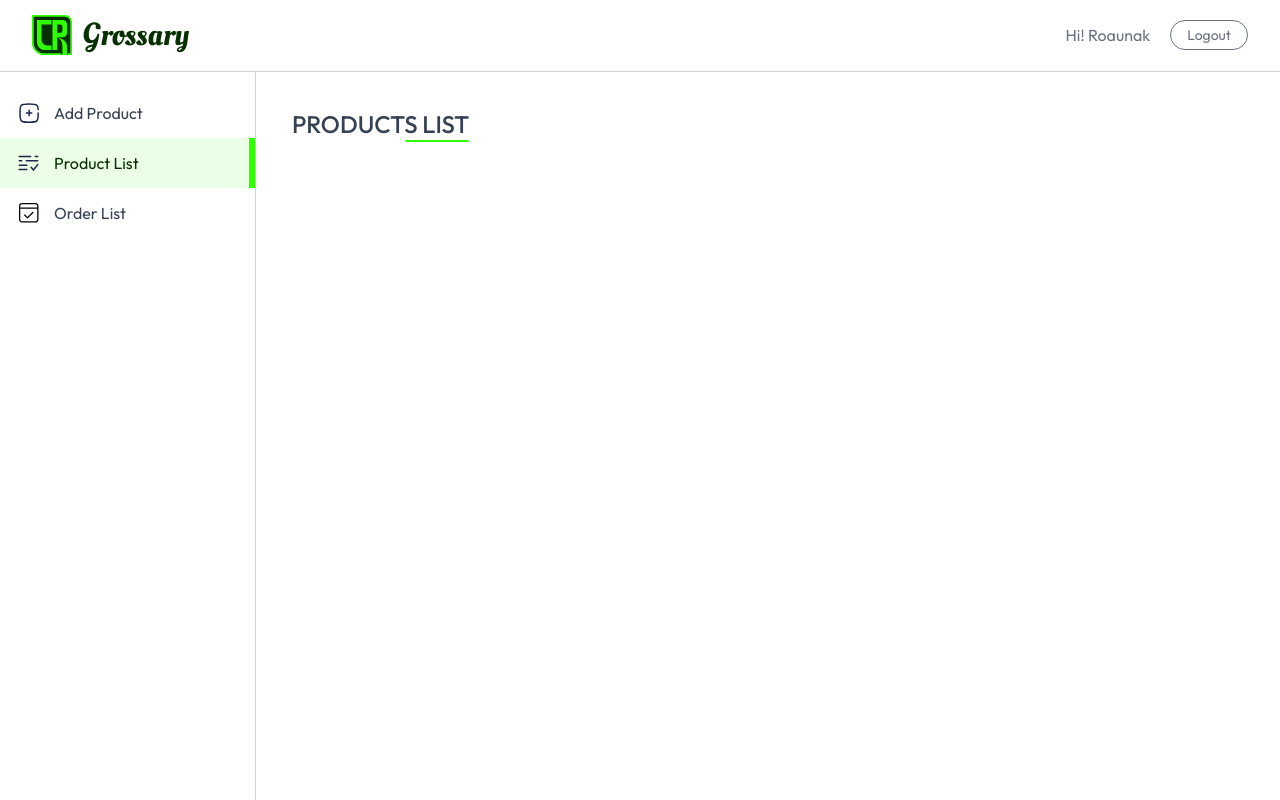
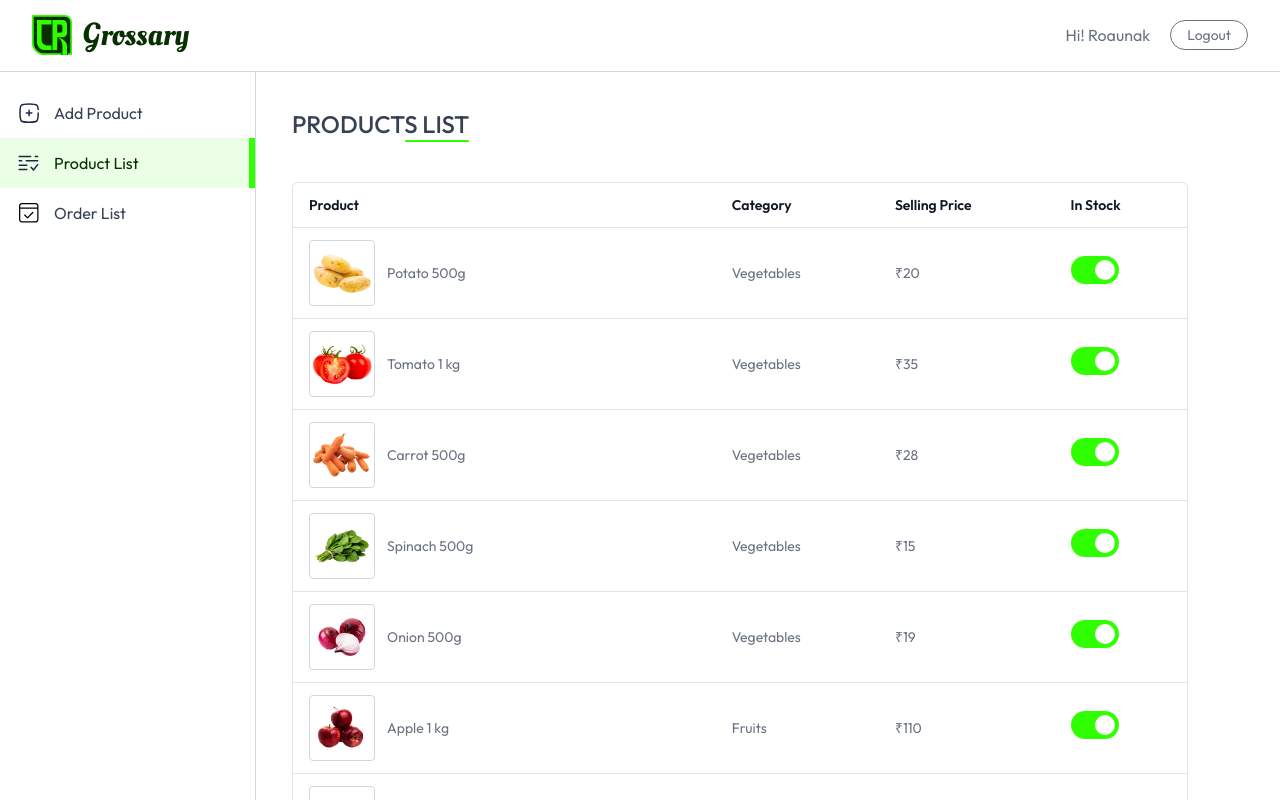
Before and after one commit to roaunak-gupta/React-Chatran-Grossary, a React (Vite) app in the folder Chatran-Grossary/: page /seller/product-list in a window 1280 px wide. Built offline with nearby package versions, Linux system fonts and the light colour scheme.

Commit message:
Integrate Product List in Seller Dashboard

```diff
--- a/Chatran-Grossary/src/pages/seller_pages/AddProducts.jsx
+++ b/Chatran-Grossary/src/pages/seller_pages/AddProducts.jsx
@@ -13,6 +13,7 @@
   const onSubmitHandler = async (event) => {
     event.preventDefault();
   }
+
   return (
 
     <div className='mt-5 ml-5'>
@@ -66,6 +67,7 @@
               ))}
             </select>
           </div>
+
           <div className="flex items-center gap-5 flex-wrap">
             <div className="flex-1 flex flex-col gap-1 w-32">
               <label className="text-base font-medium" htmlFor="product-price">Product Price</label>
--- a/Chatran-Grossary/src/pages/seller_pages/ProductList.jsx
+++ b/Chatran-Grossary/src/pages/seller_pages/ProductList.jsx
@@ -1,6 +1,11 @@
 import React from 'react'
+import { useAppContext } from '../../context/AppContext';
+
 
 const ProductList = () => {
+
+  const { products, currency } = useAppContext();
+
   return (
     <div className='mt-5 ml-5'>
       {/* Title */}
@@ -8,6 +13,45 @@
         <p className='text-2xl font-medium uppercase'>Products List</p>
         <div className='w-16 h-0.5 bg-primary-lightgreen rounded-full'></div>
       </div>
+
+      <div className="flex-1 py-5 flex flex-col justify-between">
+        <div className="w-full md:py-5">
+          <div className="flex flex-col items-center max-w-4xl w-full overflow-hidden rounded-md bg-white border border-gray-500/20">
+            <table className="md:table-auto table-fixed w-full overflow-hidden">
+              <thead className="text-gray-900 text-sm text-left">
+                <tr>
+                  <th className="px-4 py-3 font-semibold truncate">Product</th>
+                  <th className="px-4 py-3 font-semibold truncate">Category</th>
+                  <th className="px-4 py-3 font-semibold truncate hidden md:block">Selling Price</th>
+                  <th className="px-4 py-3 font-semibold truncate">In Stock</th>
+                </tr>
+              </thead>
+              <tbody className="text-sm text-gray-500">
+                {products.map((product, index) => (
+                  <tr key={index} className="border-t border-gray-500/20">
+                    <td className="md:px-4 pl-2 md:pl-4 py-3 flex items-center space-x-3 truncate">
+                      <div className="border border-gray-300 rounded overflow-hidden">
+                        <img src={product.image[0]} alt="Product" className="w-20" />
+                      </div>
+                      <span className="truncate max-sm:hidden w-full">{product.name}</span>
+                    </td>
+                    <td className="px-4 py-3">{product.category}</td>
+                    <td className="px-4 py-3 max-sm:hidden">{currency}{product.offerPrice}</td>
+                    <td className="px-4 py-3">
+                      <label className="relative inline-flex items-center cursor-pointer text-gray-900 gap-3">
+                        <input type="checkbox" className="sr-only peer" defaultChecked={product.inStock} />
+                        <div className="w-12 h-7 bg-primary-darkgreen rounded-full peer peer-checked:bg-primary-lightgreen transition-colors duration-200"></div>
+                        <span className="dot absolute left-1 top-1 w-5 h-5 bg-white rounded-full transition-transform duration-200 ease-in-out peer-checked:translate-x-5"></span>
+                      </label>
+                    </td>
+                  </tr>
+                ))}
+              </tbody>
+            </table>
+          </div>
+        </div>
+      </div>
+
     </div>
   )
 }
```
